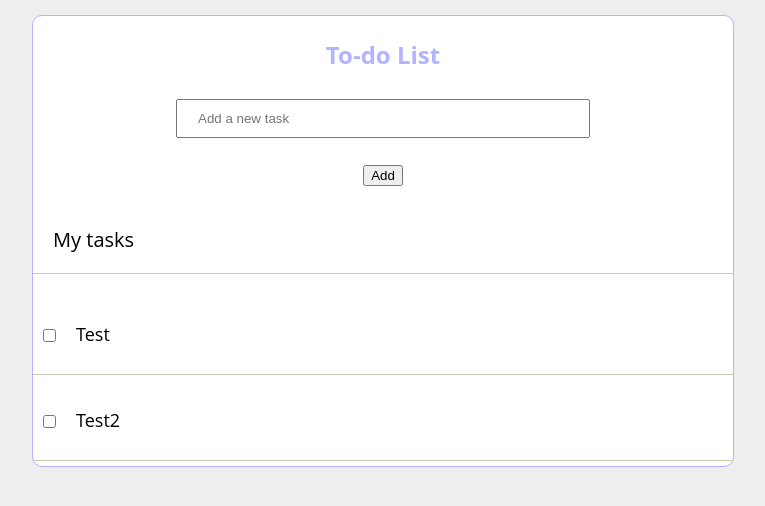
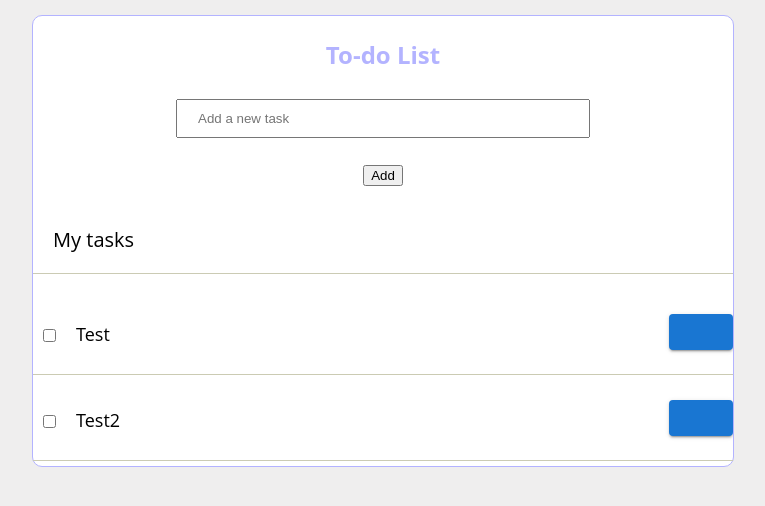
Before and after one commit to a-lavi/todo-list-react, a React (Create React App) app: page / in a window 1280 px wide. Shown: the top 506 px of the page, without its empty margins (257-1022 px from the left). Built offline with nearby package versions, Linux system fonts and the light colour scheme.

Commit message:
add mui icon

```diff
--- a/package.json
+++ b/package.json
@@ -3,6 +3,10 @@
   "version": "0.1.0",
   "private": true,
   "dependencies": {
+    "@emotion/react": "^11.9.3",
+    "@emotion/styled": "^11.9.3",
+    "@mui/icons-material": "^5.8.4",
+    "@mui/material": "^5.8.6",
     "@testing-library/jest-dom": "^5.16.4",
     "@testing-library/react": "^13.3.0",
     "@testing-library/user-event": "^13.5.0",
--- a/src/App.js
+++ b/src/App.js
@@ -2,6 +2,9 @@
 import './Style.css';
 import ToDoList from './ToDoList';
 import Input from './Input';
+import { AccessAlarm, ThreeDRotation } from '@mui/icons-material';
+
+
 function App() {
   const myTasks = [
     {
--- a/src/ToDoList.js
+++ b/src/ToDoList.js
@@ -1,5 +1,5 @@
 import React from 'react'
-
+import Button from '@mui/material/Button';
 const ToDoList = ({ tasks }) => {
   const allTasks = tasks.map((task, index) => {
     return (
@@ -8,7 +8,7 @@ const ToDoList = ({ tasks }) => {
         <input type="checkbox" className="checkBox" />
         <label>{task.description}</label>
         <input type="text" className="form-control" />
-        <button className="delete"></button>
+        <Button variant="contained" className="delete"></Button>
         <button className="edit"></button>
         <button className="down"></button>
         <button className="up"></button>
```
Also changed, not shown: 1 other file (tests, documents, lock files or other folders).
